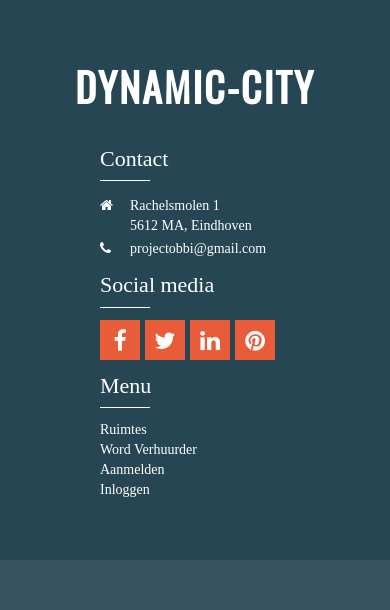
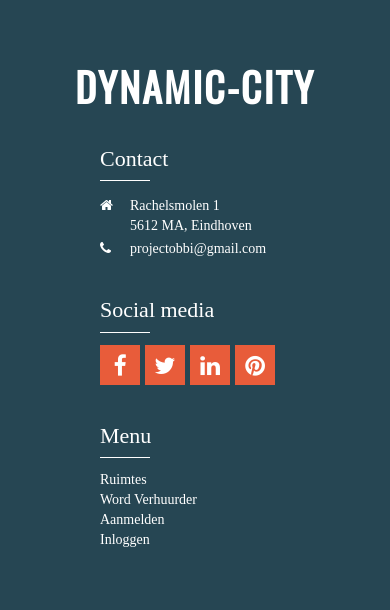
Before and after one commit to rensknoors/dynamic-city, a PHP site: page /pandAanpassen.html in a window 390 px wide; the page is wider, and only the part inside the window is pictured. Shown: the part 1187-1797 px from the top of that part. Before the commit the page ends 1747 px from the top of that part, so only its background shows below. Run offline with PHP 8.4, Linux system fonts and the light colour scheme; some libraries are stand-ins or nearby versions; some web fonts are replaced.

Commit message:
responsive footer
responsive footer

```diff
--- a/assets/styles/components/_forms.scss
+++ b/assets/styles/components/_forms.scss
@@ -169,3 +169,9 @@ input[type=checkbox].css-checkbox:checked+label.css-label {
     padding: 5px !important;
     font-size: 12px;
 }
+
+@media only screen and (max-width : 480px) {
+    .smallInput {
+        width: 100%;
+    }
+}
--- a/assets/styles/layouts/_footer.scss
+++ b/assets/styles/layouts/_footer.scss
@@ -67,3 +67,9 @@ footer {
         margin-bottom: 12px;
     }
 }
+
+@media only screen and (max-width : 480px) {
+    .mobileFooterPadding {
+        padding: 25px 0px;
+    }
+}
--- a/assets/styles/main.css
+++ b/assets/styles/main.css
@@ -270,6 +270,9 @@ input[type=checkbox].css-checkbox:checked + label.css-label {
   padding: 5px !important;
   font-size: 12px; }
 
+@media only screen and (max-width: 480px) {
+  .smallInput {
+    width: 100%; } }
 .align-right {
   text-align: right; }
 
@@ -384,6 +387,9 @@ footer {
     margin-top: 6px;
     margin-bottom: 12px; }
 
+@media only screen and (max-width: 480px) {
+  .mobileFooterPadding {
+    padding: 25px 0px; } }
 /** Popup question **/
 #cover {
   position: fixed;
--- a/dcinfo.html
+++ b/dcinfo.html
@@ -72,7 +72,7 @@
                         <li><i class="adres"></i>5612 MA, Eindhoven</li>
                         <li><i class="adres fa fa-phone"></i>projectobbi@gmail.com</li>
                     </ul></div>
-                    <div class="col-md-4 col-sm-6 col-xs-12 text-center">
+                    <div class="mobileFooterPadding col-md-4 col-sm-6 col-xs-12 text-center">
                         <ul class="footerMenu">
                             <li>Social media</li>
                             <li><i class="social fa fa-facebook"></i></li>
--- a/index.html
+++ b/index.html
@@ -169,7 +169,7 @@
                         <li><i class="adres"></i>5612 MA, Eindhoven</li>
                         <li><i class="adres fa fa-phone"></i>projectobbi@gmail.com</li>
                     </ul></div>
-                    <div class="col-md-4 col-sm-6 col-xs-12 text-center">
+                    <div class="mobileFooterPadding col-md-4 col-sm-6 col-xs-12 text-center">
                         <ul class="footerMenu">
                             <li>Social media</li>
                             <li><i class="social fa fa-facebook"></i></li>
--- a/loggedIn.html
+++ b/loggedIn.html
@@ -163,7 +163,7 @@
                         <li><i class="adres"></i>5612 MA, Eindhoven</li>
                         <li><i class="adres fa fa-phone"></i>projectobbi@gmail.com</li>
                     </ul></div>
-                    <div class="col-md-4 col-sm-6 col-xs-12 text-center">
+                    <div class="mobileFooterPadding col-md-4 col-sm-6 col-xs-12 text-center">
                         <ul class="footerMenu">
                             <li>Social media</li>
                             <li><i class="social fa fa-facebook"></i></li>
--- a/login.html
+++ b/login.html
@@ -161,7 +161,7 @@
                         <li><i class="adres"></i>5612 MA, Eindhoven</li>
                         <li><i class="adres fa fa-phone"></i>projectobbi@gmail.com</li>
                     </ul></div>
-                    <div class="col-md-4 col-sm-6 col-xs-12 text-center">
+                    <div class="mobileFooterPadding col-md-4 col-sm-6 col-xs-12 text-center">
                         <ul class="footerMenu">
                             <li>Social media</li>
                             <li><i class="social fa fa-facebook"></i></li>
--- a/mijnPanden.html
+++ b/mijnPanden.html
@@ -156,7 +156,7 @@
                         <li><i class="adres"></i>5612 MA, Eindhoven</li>
                         <li><i class="adres fa fa-phone"></i>projectobbi@gmail.com</li>
                     </ul></div>
-                    <div class="col-md-4 col-sm-6 col-xs-12 text-center">
+                    <div class="mobileFooterPadding col-md-4 col-sm-6 col-xs-12 text-center">
                         <ul class="footerMenu">
                             <li>Social media</li>
                             <li><i class="social fa fa-facebook"></i></li>
--- a/pandAanpassen.html
+++ b/pandAanpassen.html
@@ -70,7 +70,7 @@
                         <li><i class="adres"></i>5612 MA, Eindhoven</li>
                         <li><i class="adres fa fa-phone"></i>projectobbi@gmail.com</li>
                     </ul></div>
-                    <div class="col-md-4 col-sm-6 col-xs-12 text-center">
+                    <div class="mobileFooterPadding col-md-4 col-sm-6 col-xs-12 text-center">
                         <ul class="footerMenu">
                             <li>Social media</li>
                             <li><i class="social fa fa-facebook"></i></li>
--- a/pandInfo.html
+++ b/pandInfo.html
@@ -104,7 +104,7 @@
                         <li><i class="adres"></i>5612 MA, Eindhoven</li>
                         <li><i class="adres fa fa-phone"></i>projectobbi@gmail.com</li>
                     </ul></div>
-                    <div class="col-md-4 col-sm-6 col-xs-12 text-center">
+                    <div class="mobileFooterPadding col-md-4 col-sm-6 col-xs-12 text-center">
                         <ul class="footerMenu">
                             <li>Social media</li>
                             <li><i class="social fa fa-facebook"></i></li>
--- a/pandOverzicht.html
+++ b/pandOverzicht.html
@@ -117,7 +117,7 @@
                         <li><i class="adres"></i>5612 MA, Eindhoven</li>
                         <li><i class="adres fa fa-phone"></i>projectobbi@gmail.com</li>
                     </ul></div>
-                    <div class="col-md-4 col-sm-6 col-xs-12 text-center">
+                    <div class="mobileFooterPadding col-md-4 col-sm-6 col-xs-12 text-center">
                         <ul class="footerMenu">
                             <li>Social media</li>
                             <li><i class="social fa fa-facebook"></i></li>
--- a/pandToevoegen.html
+++ b/pandToevoegen.html
@@ -70,7 +70,7 @@
                         <li><i class="adres"></i>5612 MA, Eindhoven</li>
                         <li><i class="adres fa fa-phone"></i>projectobbi@gmail.com</li>
                     </ul></div>
-                    <div class="col-md-4 col-sm-6 col-xs-12 text-center">
+                    <div class="mobileFooterPadding col-md-4 col-sm-6 col-xs-12 text-center">
                         <ul class="footerMenu">
                             <li>Social media</li>
                             <li><i class="social fa fa-facebook"></i></li>
```
Also changed, not shown: 1 other file.
